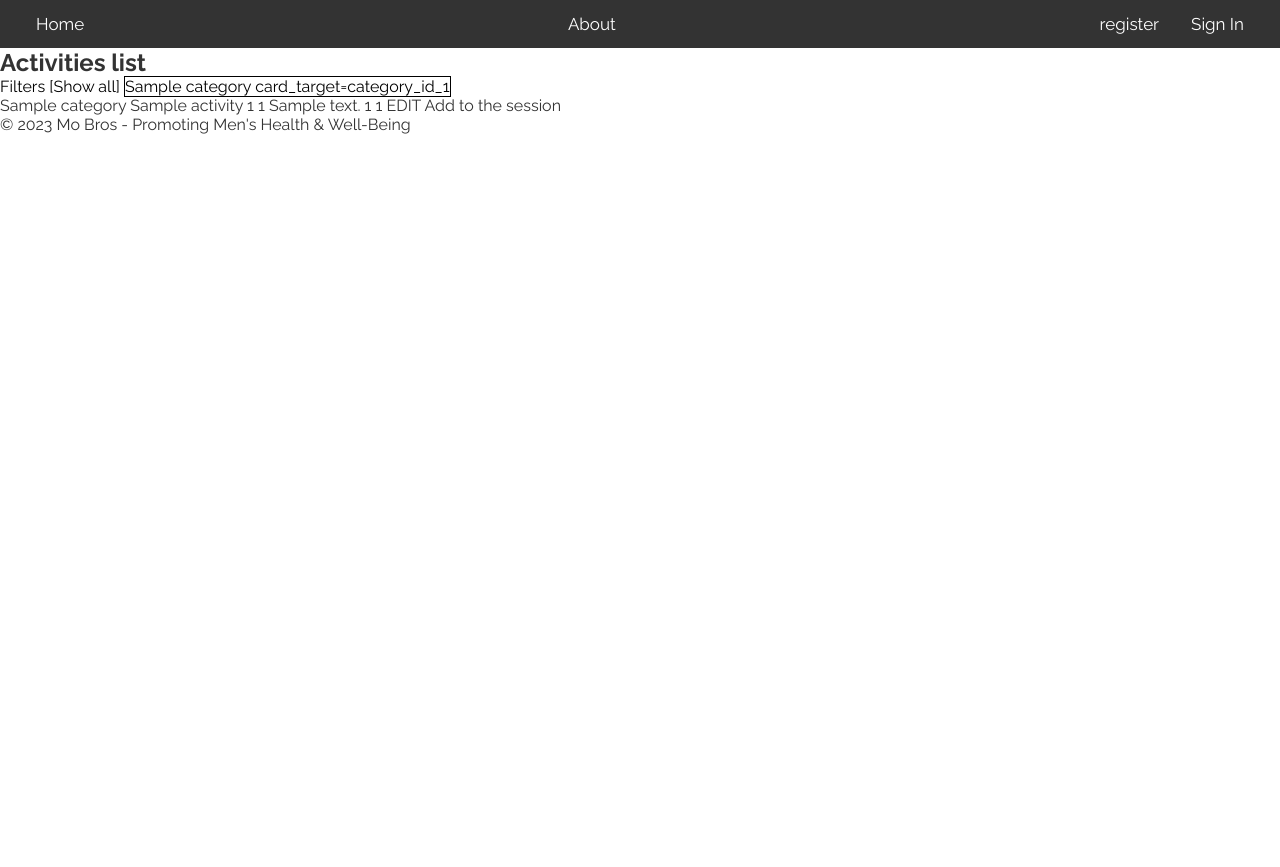
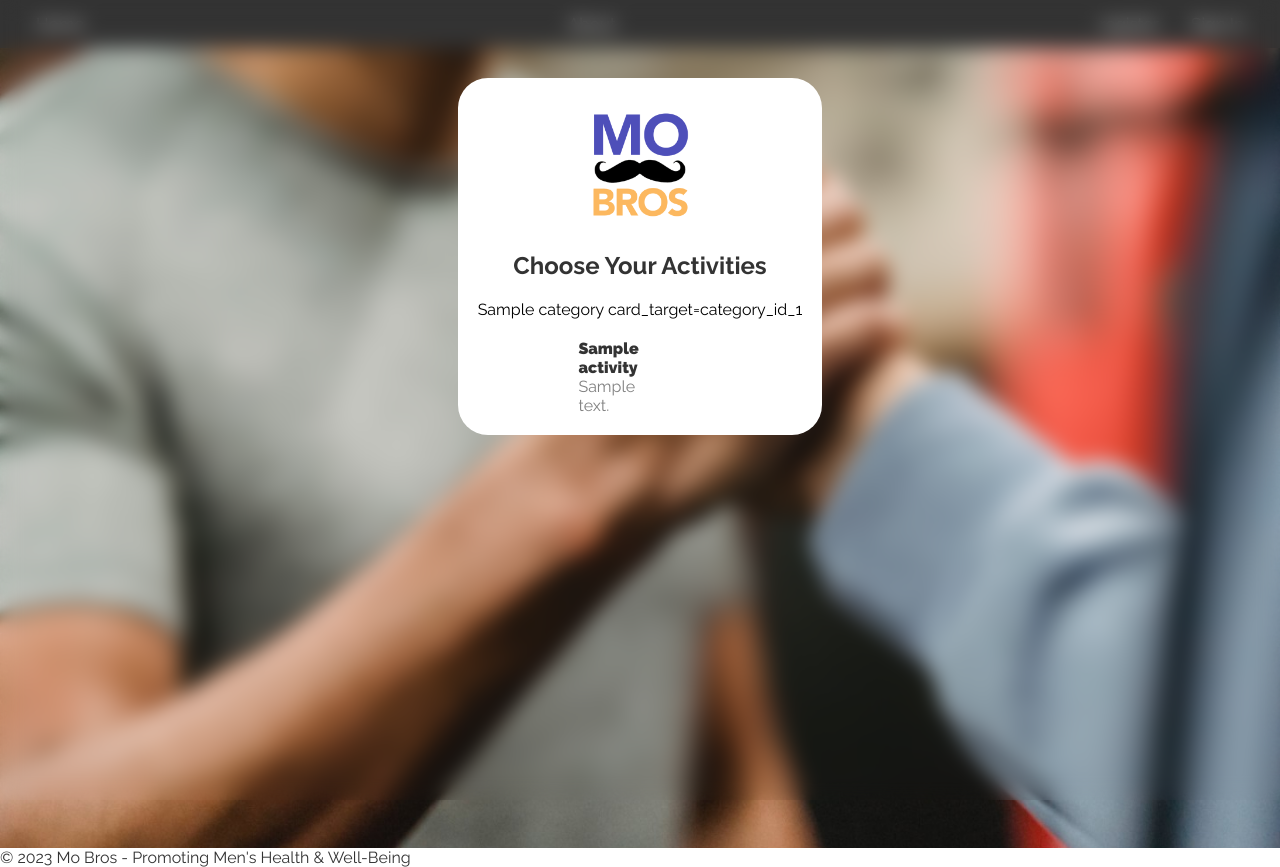
Before and after one commit to CraigThomasson/moBros, a Django app: page /activities/ in a window 1280 px wide. Before the commit the page ends 134 px from the top, so only its background shows below. Run offline with Django 5.2, Linux system fonts and the light colour scheme; tables that the repository leaves empty hold one stand-in row (values such as "Sample post").

Commit message:
update activities css

```diff
--- a/activities/templates/activities/activities.html
+++ b/activities/templates/activities/activities.html
@@ -8,46 +8,47 @@
 {% endblock %}
 
 
-
 {% block content %}
+    <div class="activities-page-container">
+        <div class="activities-container">
+            <img class="logo" src="https://cdn.gradko.ovh/mobro/media/logo.png" alt="">
             <div>
-        <h2>Activities list</h2>
+                <h2>Choose Your Activities</h2>
             </div>
 
             <div>
-        Filters [Show all]
                 {% for category in categories %}
-{#            Use card target to show/hide different categories sections#}
-            <span style="border:1px solid">{{ category }} card_target=category_id_{{ category.id }}</span>
-
+                    {#Use card target to show/hide different categories sections#}
+                    <span class="activity-category">{{ category }} card_target=category_id_{{ category.id }}</span>
                 {% endfor %}
             </div>
 
 
             <div>
-
                 <ul>
                     {% for category in categories %}
-                <div id="category_id_{{ category.id }}">
+                        <div class="activity-list" id="category_id_{{ category.id }}">
                             {% for activity in activity_list %}
                                 {% if activity.categories.name == category.name %}
-                            <li>
-                                {{ activity.categories.name }}
-                                {{ activity.name }}
-                                {{ activity.reps }}
-                                {{ activity.sets }}
-                                {{ activity.description }}
-                                {{ activity.timeframe }} {# /* Time object */#}
-                                {{ activity.difficulty }} {# int min-max 0-5 #}
-                                <a href="{% url 'edit_activity' activity_id=activity.id %}">EDIT</a>
-                                <a href="{% url 'add_activity_to_session' activity_id=activity.id %}">Add to the session</a>
+                                    <li class="activity-list-item">
+                                        <div class="activity-info">
+                                            <!-- {{ activity.categories.name }} -->
+                                            <span class="activity-name">{{ activity.name }}</span>
+                                            <span class="activity-desc">{{ activity.description }}</span>
+                                        </div>
+                                        <!-- {{ activity.reps }}
+                                        {{ activity.sets }} -->
+                                        <!-- {{ activity.timeframe }} {# /* Time object */#}
+                                        {{ activity.difficulty }} {# int min-max 0-5 #} -->
+                                        <!-- <a href="{% url 'edit_activity' activity_id=activity.id %}">EDIT</a>
+                                        <a href="{% url 'add_activity_to_session' activity_id=activity.id %}">Add to the session</a> -->
                                     </li>
                                 {% endif %}
-
                             {% endfor %}
                         </div>
                     {% endfor %}
                 </ul>
             </div>
-
+        </div>
+    </div>
 {% endblock %}
--- a/static/css/activities.css
+++ b/static/css/activities.css
@@ -0,0 +1,74 @@
+.activities-page-container {
+    background: url("https://cdn.gradko.ovh/mobro/media/men_wellness_v2.jpg");
+    background-size: cover;
+    background-position: center;
+    background-repeat: no-repeat;
+    width: 100%;
+    min-height: 100vh;
+    display: flex;
+    flex-direction: column;
+    align-items: center;
+}
+
+.activities-page-container::before {
+    content: '';
+    position: absolute;
+    top: 0; right: 0; bottom: 0; left: 0;
+    backdrop-filter: blur(10px); /* Adjust the pixel value to control the blur intensity */
+}
+
+.activities-container {
+    position: relative; /* This ensures the content is above the blurred layer */
+    margin-top: 30px;
+    background: var(--white);
+    display: flex;
+    align-items: center;
+    flex-direction: column;
+    padding: 20px;
+    border-radius: 30px;
+    gap: 20px;
+    max-width: 600px;
+    z-index: 1;
+}
+
+.logo {
+    width: 100px;
+}
+
+.category-header-container {
+    display: flex;
+    align-items: center;
+    justify-content: space-between;
+    width: 100%;
+}
+
+
+.activity-list {
+    display: flex;
+    flex-direction: column;
+    gap: 40px;
+    width: 70%;
+}
+
+.category-header {
+    font-weight: 700;
+}
+
+.activity-list-item {
+    display: flex;
+    align-items: center;
+    justify-content: space-between;
+}
+
+.activity-info {
+    display: flex;
+    flex-direction: column;
+}
+
+.activity-name {
+    font-weight: 900;
+}
+
+.activity-desc {
+    color: #3333339f;
+}
--- a/static/css/home.css
+++ b/static/css/home.css
@@ -115,8 +115,7 @@
     gap: 2em;
     color: antiquewhite;
     padding-inline: 20px;
-    padding-top: 20px;
-    }
+}
 
 .grid-container img {
     display: block;
```
Lines whose indentation alone changed are shown as unchanged.
